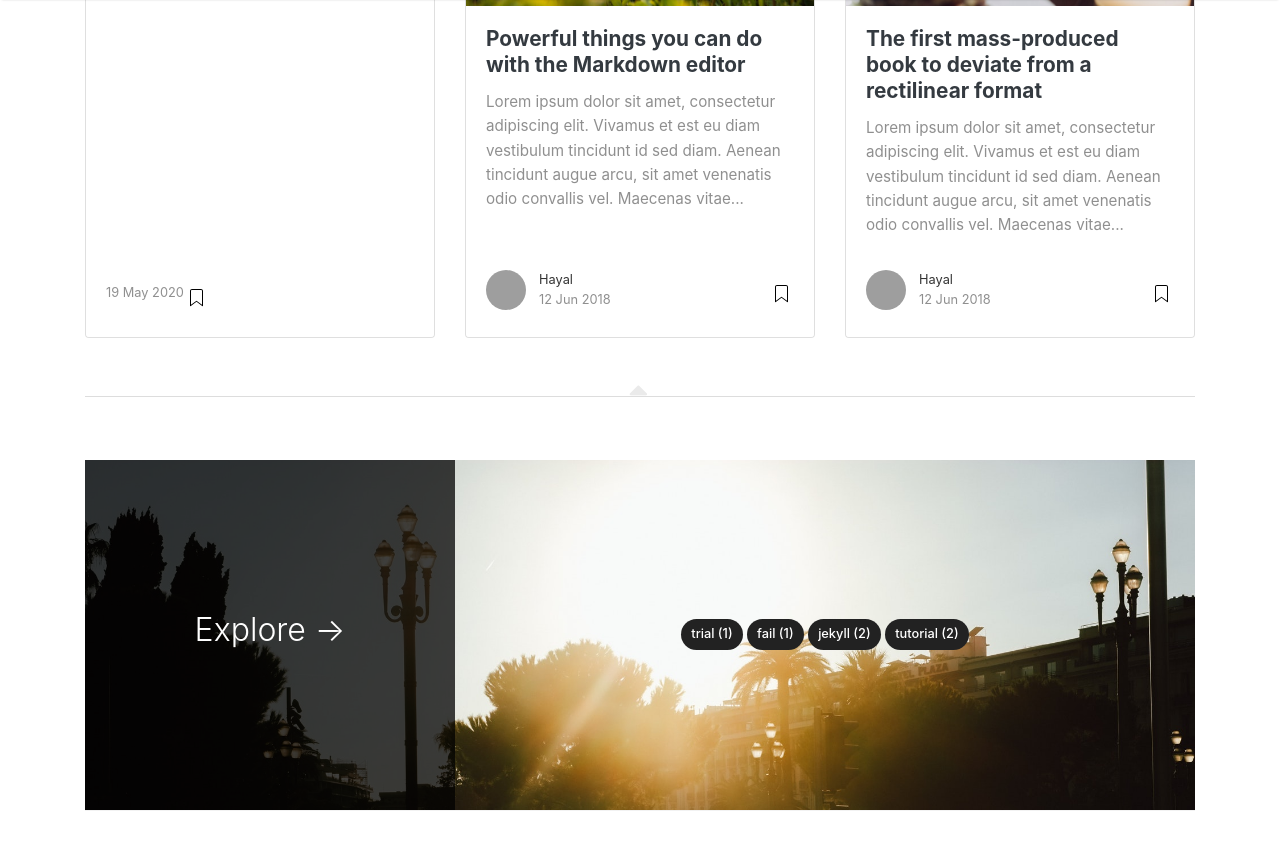
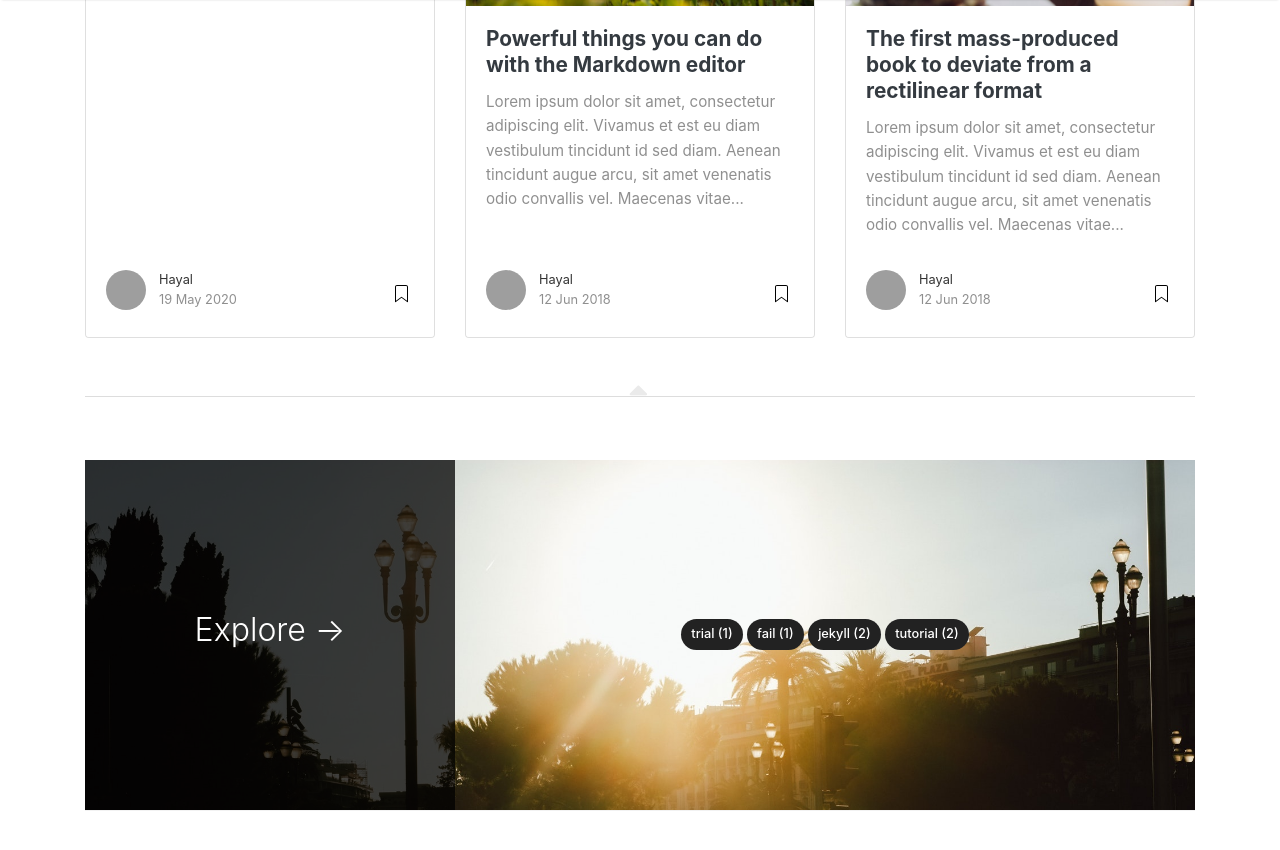
Before and after one commit to pvtbronze/pvtbronze.github.io, a Jekyll site: the page built from index.html, in a window 1280 px wide and 900 px high, scrolled down 825 px. Shown: the top 850 px of the window. Built offline with Jekyll 4.4.1, drawn with Linux system fonts in a browser that asks for light colours; nearby versions of some CDN libraries; the list of posts is cut into pages by our own code; grey boxes are pictures that could not be loaded.

Commit message:
Update 2020-05-19-gonna-vomit.md

```diff
--- a/_posts/2020-05-19-gonna-vomit.md
+++ b/_posts/2020-05-19-gonna-vomit.md
@@ -1,4 +1,6 @@
 ---
+layout: post
+author: hayal
 published: true
 title: I am gonna vomit from trying
 ---
```
